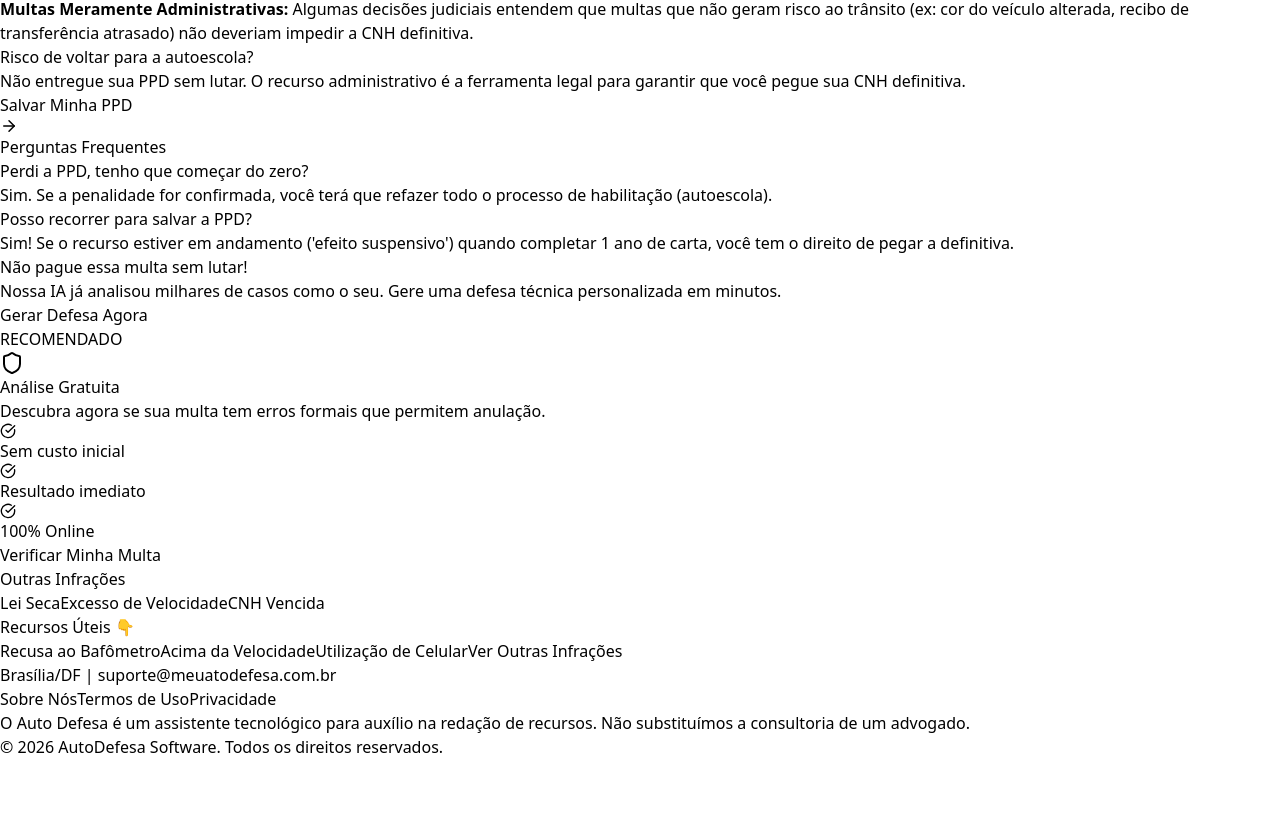
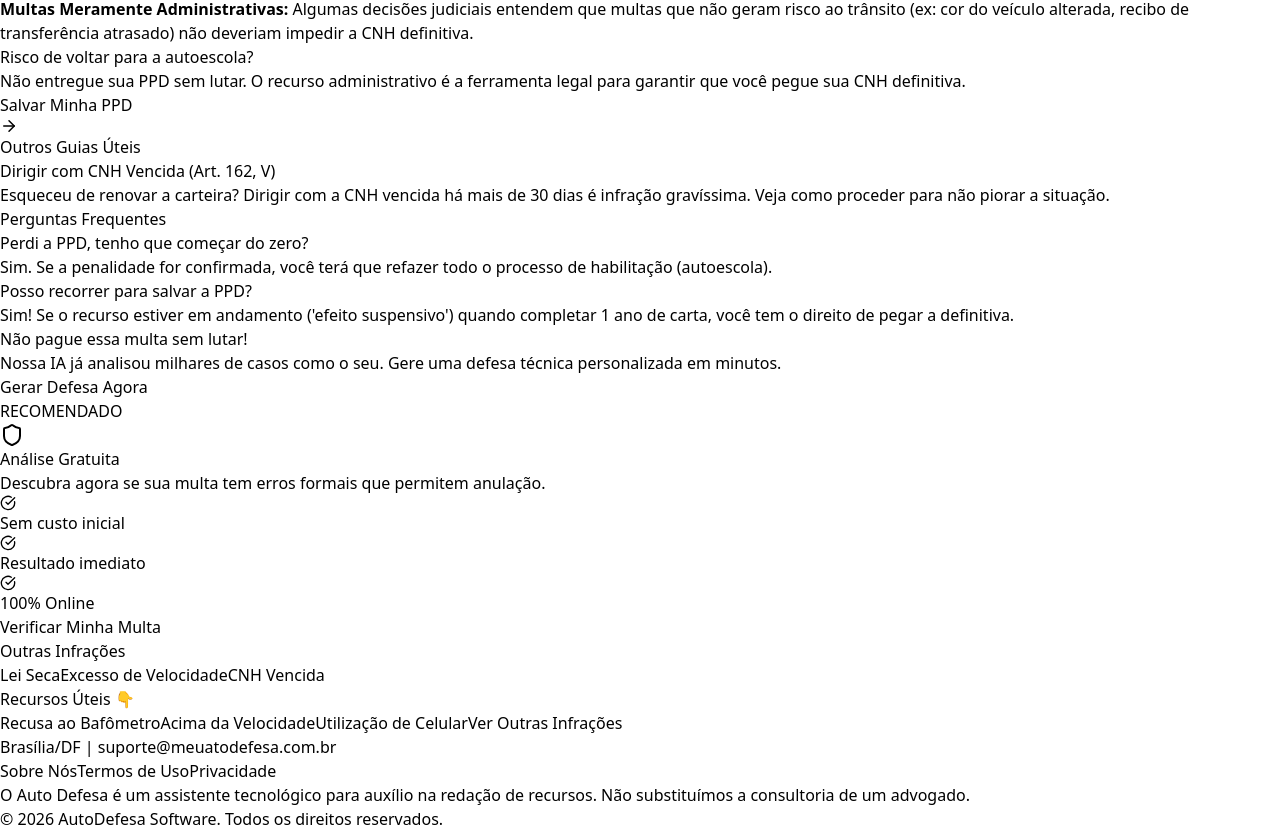
Before and after one commit to rodrigocvmd/auto-defesa, a React (Vite) app in the folder client/: page /ppd in a window 1280 px wide. Shown: the part 960-1791 px from the top of the page. Before the commit the page ends 1719 px from the top, so only its background shows below. Built offline with nearby package versions, Linux system fonts and the light colour scheme; no server answers.

Commit message:
feat: add 'Outros Guias Úteis' section to ArticlePage

```diff
--- a/client/src/pages/ArticlePage.jsx
+++ b/client/src/pages/ArticlePage.jsx
@@ -97,6 +97,30 @@ const ArticlePage = ({ customSlug }) => {
               {article.content}
             </div>
 
+            {/* Outros Guias Úteis */}
+            <div className="mt-12 pt-12 border-t border-gray-100">
+              <h3 className="text-2xl font-bold text-gray-900 mb-6">Outros Guias Úteis</h3>
+              <div className="grid grid-cols-1 md:grid-cols-3 gap-6">
+                {articles
+                  .filter(a => a.category === article.category && a.slug !== article.slug)
+                  .slice(0, 3)
+                  .map((related, idx) => (
+                    <Link
+                      key={idx}
+                      to={`/artigo/${related.slug}`}
+                      className="group bg-white border border-gray-100 rounded-xl p-5 hover:shadow-md transition-all"
+                    >
+                      <h4 className="font-bold text-gray-900 group-hover:text-blue-600 transition-colors line-clamp-2 mb-2">
+                        {related.title}
+                      </h4>
+                      <p className="text-sm text-gray-500 line-clamp-2">
+                        {related.description}
+                      </p>
+                    </Link>
+                  ))}
+              </div>
+            </div>
+
             {/* FAQ Section do Artigo */}
             <div className="mt-12 pt-12 border-t border-gray-100">
               <h3 className="text-2xl font-bold text-gray-900 mb-6">Perguntas Frequentes</h3>
```
